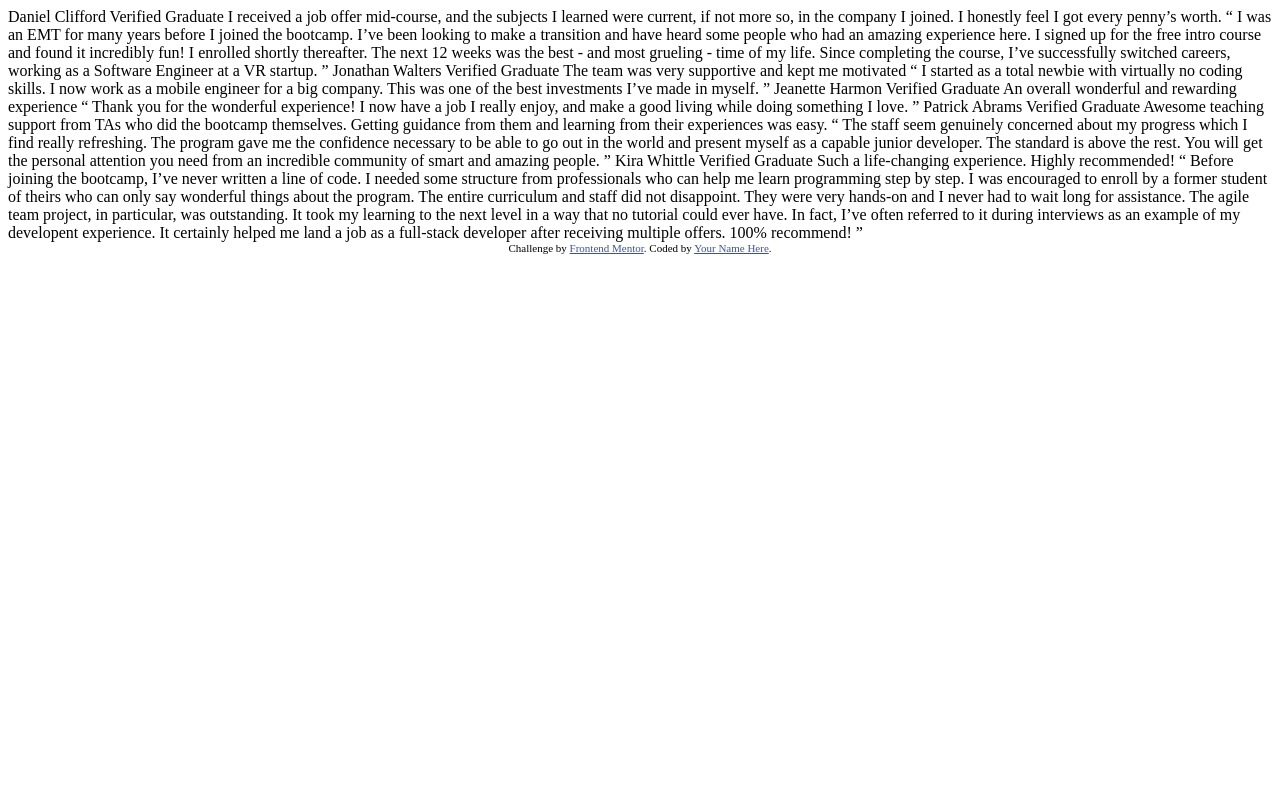
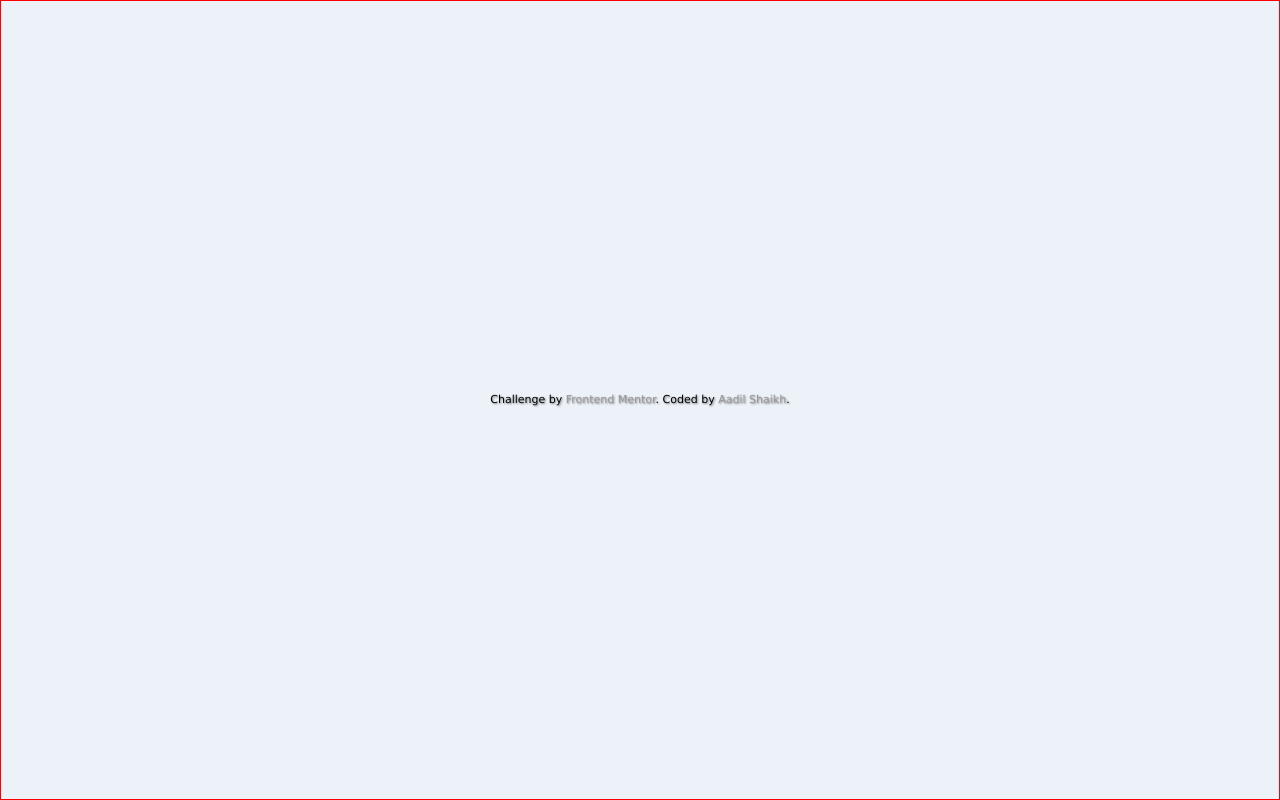
Before and after one commit to aadiisk21/P11, a plain HTML site: page index.html in a window 1280 px wide. Drawn offline with Linux system fonts and the light colour scheme.

Commit message:
added style.css in css folder and created basic layout

```diff
--- /dev/null
+++ b/css/style.css
@@ -0,0 +1,100 @@
+:root {
+    /* color */
+    --clr-moderate-violet: hsl(263, 55%, 52%);
+    --clr-dark-grayish-blue: hsl(217, 19%, 35%);
+    --clr-dark-blackish-blue: hsl(219, 29%, 14%);
+    --clr-white: hsl(0, 0%, 100%);
+
+    --clr-light-gray: hsl(0, 0%, 81%);
+    --clr-light-grayish-blue: hsl(210, 46%, 95%);
+
+    /* font-weight */
+    --fw-bold: 500;
+    --fw-bolder: 600;
+}
+
+/* Box sizing rules */
+*,
+*::before,
+*::after {
+    box-sizing: border-box;
+}
+
+/* Remove default margin */
+body,
+h1,
+h2,
+h3,
+h4,
+p,
+figure,
+blockquote,
+dl,
+dd {
+    margin: 0;
+    padding: 0;
+}
+
+/* Remove list styles on ul, ol elements with a list role, which suggests default styling will be removed */
+ul[role="list"],
+ol[role="list"] {
+    list-style: none;
+}
+
+/* Set core root defaults */
+html:focus-within {
+    scroll-behavior: smooth;
+}
+
+/* Set core body defaults */
+body {
+    min-height: 100vh;
+    text-rendering: optimizeSpeed;
+    line-height: 1.5;
+    background-color: var(--clr-light-grayish-blue);
+    overflow: hidden;
+    border: 1px solid red;
+    scroll-behavior: smooth;
+}
+
+/* A elements that don't have a class get default styles */
+a:not([class]) {
+    text-decoration-skip-ink: auto;
+}
+
+/* Make images easier to work with */
+img,
+picture {
+    max-width: 100%;
+    display: block;
+}
+
+/* Inherit fonts for inputs and buttons */
+input,
+button,
+textarea,
+select {
+    font: inherit;
+}
+
+/* Remove all animations, transitions and smooth scroll for people that prefer not to see them */
+@media (prefers-reduced-motion: reduce) {
+    html:focus-within {
+        scroll-behavior: auto;
+    }
+
+    *,
+    E *::before,
+    *::after {
+        animation-duration: 0.01ms !important;
+        animation-iteration-count: 1 !important;
+        transition-duration: 0.01ms !important;
+        scroll-behavior: auto !important;
+    }
+}
+
+/* editing start from here */
+body {
+    display: grid;
+    place-content: center;
+}
--- a/index.html
+++ b/index.html
@@ -1,21 +1,51 @@
 <!DOCTYPE html>
 <html lang="en">
+
 <head>
   <meta charset="UTF-8">
-  <meta name="viewport" content="width=device-width, initial-scale=1.0"> <!-- displays site properly based on user's device -->
+  <meta name="viewport" content="width=device-width, initial-scale=1.0">
+  <!-- displays site properly based on user's device -->
 
   <link rel="icon" type="image/png" sizes="32x32" href="./images/favicon-32x32.png">
+  <link rel="stylesheet" href="css/style.css">
 
   <title>Frontend Mentor | [Challenge Name Here]</title>
 
   <!-- Feel free to remove these styles or customise in your own stylesheet 👍 -->
   <style>
-    .attribution { font-size: 11px; text-align: center; }
-    .attribution a { color: hsl(228, 45%, 44%); }
+    .attribution {
+      font-size: 11px;
+      text-align: center;
+      font-family: Verdana, Geneva, Tahoma, sans-serif;
+      text-shadow: 1px 1px 2px rgba(0, 0, 0, 0.505);
+    }
+
+    .attribution a {
+      color: hsl(0, 0%, 60%);
+      text-decoration: none;
+      text-shadow: 1px 1px 2px gray;
+    }
+
+    .attribution a:hover {
+      color: black;
+      transition: all 0.4s;
+      text-shadow: 1px 1px 2px gray;
+      text-decoration: underline;
+    }
   </style>
 </head>
+
 <body>
-  Daniel Clifford
+  <main class="container">
+    <div class="center-card">
+      <div class="box-1 card"></div>
+      <div class="box-2 card"></div>
+      <div class="box-3 card"></div>
+      <div class="box-4 card"></div>
+      <div class="box-5 card"></div>
+    </div>
+  </main>
+  <!-- Daniel Clifford
   Verified Graduate
 
   I received a job offer mid-course, and the subjects I learned were current, if not more so,
@@ -66,11 +96,12 @@
   project, in particular, was outstanding. It took my learning to the next level in a way that no tutorial
   could ever have. In fact, I’ve often referred to it during interviews as an example of my developent
   experience. It certainly helped me land a job as a full-stack developer after receiving multiple offers.
-  100% recommend! ”
+  100% recommend! ” -->
 
   <div class="attribution">
     Challenge by <a href="https://www.frontendmentor.io?ref=challenge" target="_blank">Frontend Mentor</a>.
-    Coded by <a href="#">Your Name Here</a>.
+    Coded by <a href="#">Aadil Shaikh</a>.
   </div>
 </body>
+
 </html>
```
